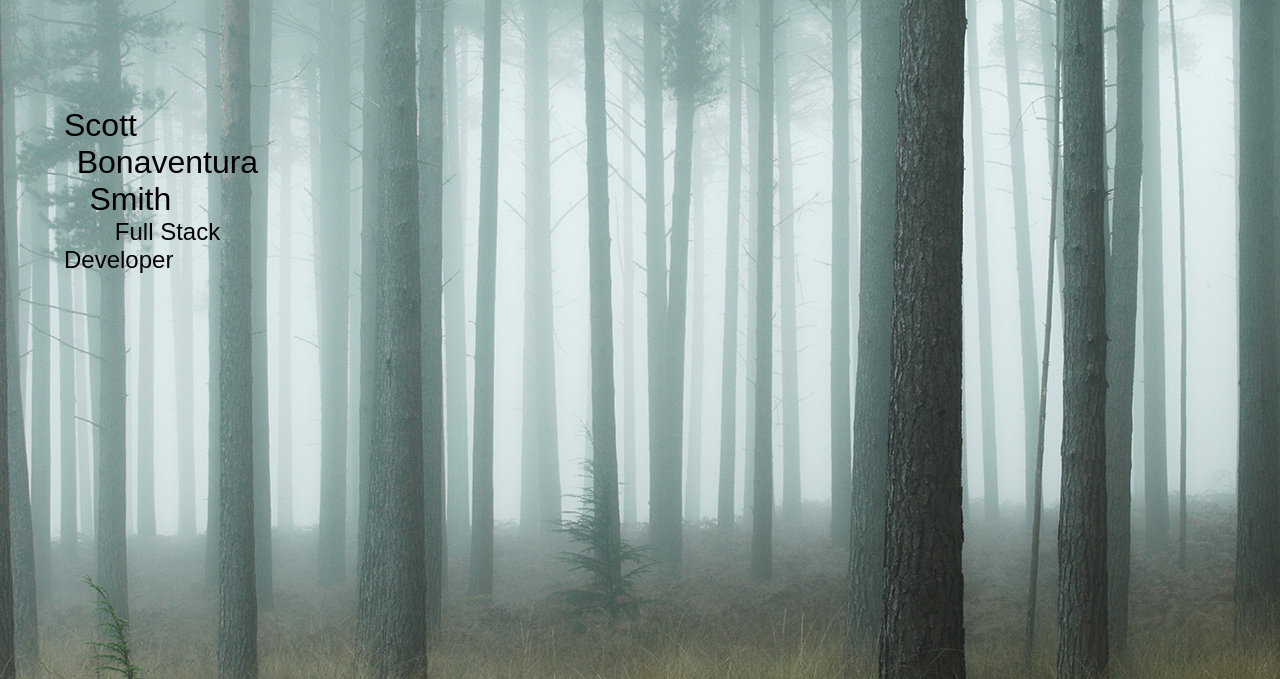
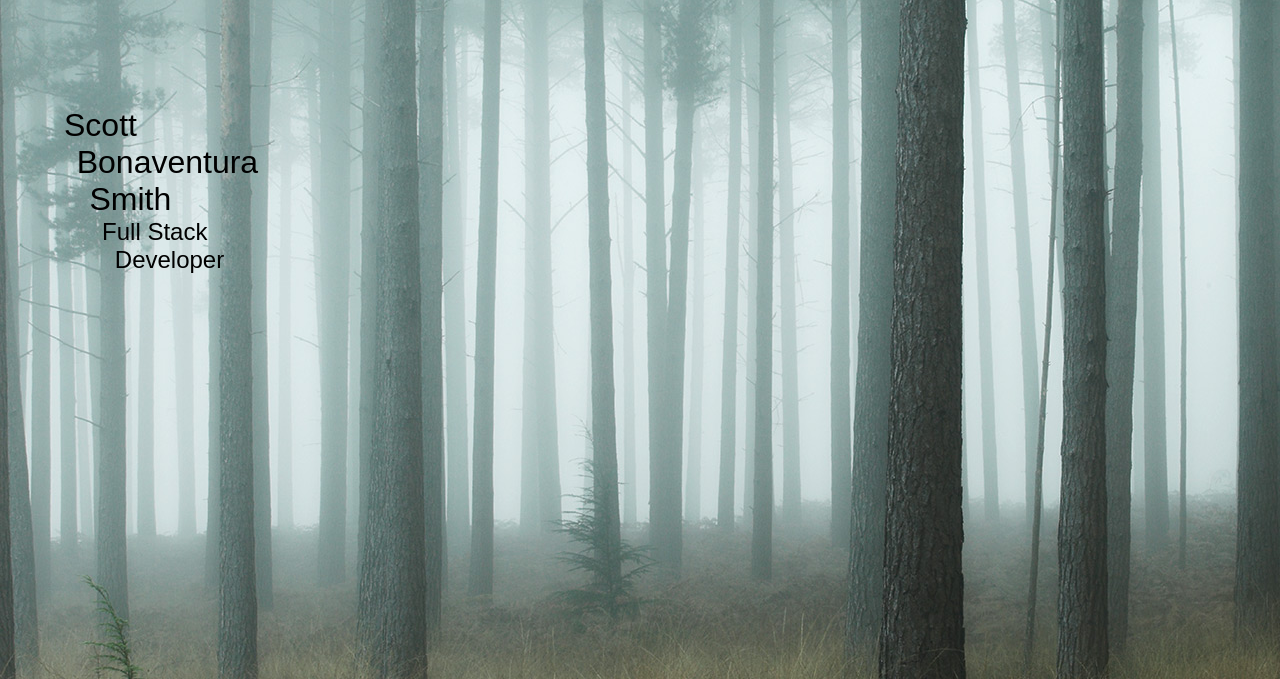
Before and after one commit to sbsmith1101/prof-profile, a website built with Parcel: page index.html in a window 1280 px wide. Shown: the part 121-800 px from the top of the page. Built offline with nearby package versions, Linux system fonts and the light colour scheme.

Commit message:
text revision

```diff
--- a/css/index.css
+++ b/css/index.css
@@ -343,7 +343,7 @@ html {
 .posi{
   margin-left: 21%
 }
-.posi{
+.posi2{
   margin-left: 28%
 }
 
```
Also changed, not shown: dist/index.html, 10 other files.
